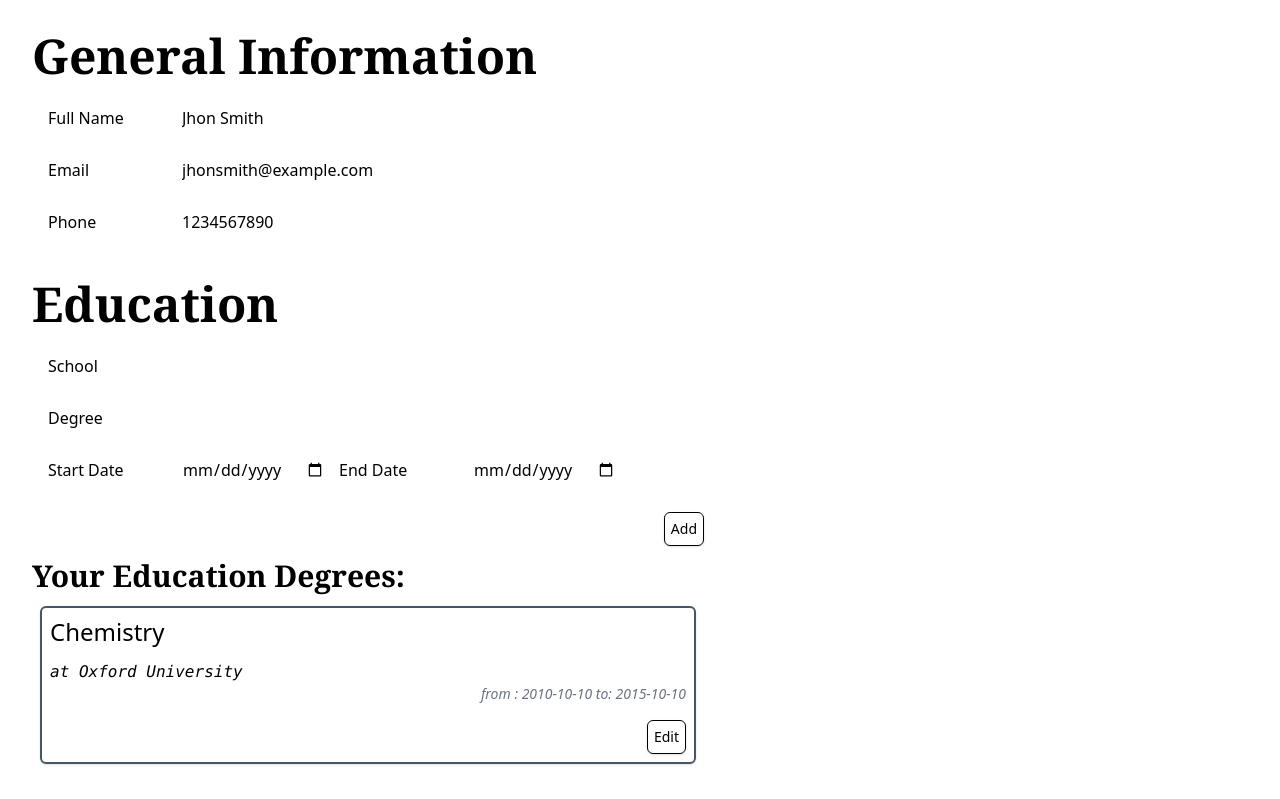
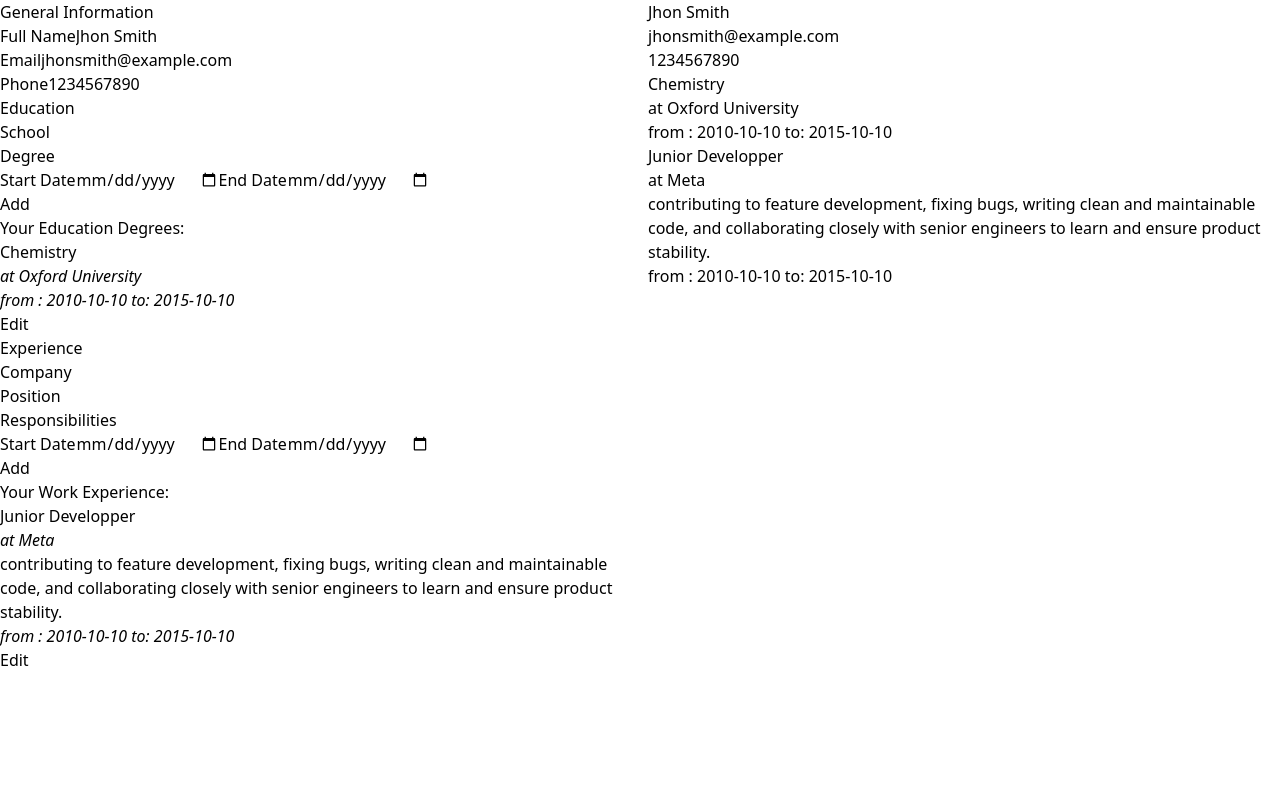
Before and after one commit to Edios44/cv-app, a React (Vite) app: page / in a window 1280 px wide. Shown: the top 799 px of the page. Built offline with nearby package versions, Linux system fonts and the light colour scheme.

Commit message:
removed tailwind styles

```diff
--- a/src/App.jsx
+++ b/src/App.jsx
@@ -118,7 +118,7 @@ export default function App() {
   }
 
   return (
-    <>
+    <div className="flex gap-4">
       <EducationContext.Provider
         value={{
           setFullName,
@@ -135,9 +135,9 @@ export default function App() {
           editExperience,
         }}
       >
-        <Input />
+        <Input className="bg-red-500" />
         <Output />
       </EducationContext.Provider>
-    </>
+    </div>
   );
 }
--- a/src/input.jsx
+++ b/src/input.jsx
@@ -1,50 +1,40 @@
 import { useState } from "react";
 import { EducationContext } from "./App";
 import { useContext } from "react";
-import { use } from "react";
 
 //Input Section
-function GeneralInformationForm({ style }) {
+function GeneralInformationForm() {
   const values = useContext(EducationContext);
   return (
     <>
       <form>
-        <h1 className={style.classH1}>General Information</h1>
-        <ul className={style.classUL}>
-          <li className={style.classLi}>
-            <label htmlFor="fullName" className={style.classLabel}>
-              Full Name
-            </label>
+        <h1>General Information</h1>
+        <ul>
+          <li>
+            <label htmlFor="fullName">Full Name</label>
             <input
               type="text"
               id="fullName"
               onChange={(e) => values.setFullName(e.target.value)}
               defaultValue={values.fullName}
-              className={style.classInput}
             />
           </li>
-          <li className={style.classLi}>
-            <label htmlFor="email" className={style.classLabel}>
-              Email
-            </label>
+          <li>
+            <label htmlFor="email">Email</label>
             <input
               type="email"
               id="email"
               onChange={(e) => values.setEmail(e.target.value)}
               defaultValue={values.email}
-              className={style.classInput}
             />
           </li>
-          <li className={style.classLi}>
-            <label htmlFor="phone" className={style.classLabel}>
-              Phone
-            </label>
+          <li>
+            <label htmlFor="phone">Phone</label>
             <input
               type="tel"
               id="phone"
               onChange={(e) => values.setPhone(e.target.value)}
               defaultValue={values.phone}
-              className={style.classInput}
             />
           </li>
         </ul>
@@ -52,92 +42,70 @@ function GeneralInformationForm({ style }) {
     </>
   );
 }
-function EducationForm({
-  educationHandler,
-  showForm,
-  id,
-  setShowForm,
-  edu,
-  style,
-}) {
+function EducationForm({ educationHandler, showForm, id, setShowForm, edu }) {
   return (
     <>
       <form onSubmit={(e) => educationHandler(e, setShowForm)} id={id}>
-        <h1 className={style.classH1}>Education</h1>
-        <ul className={style.classUL}>
-          <li className={style.classLi}>
-            <label htmlFor="school" className={style.classLabel}>
-              School
-            </label>
+        <h1>Education</h1>
+        <ul>
+          <li>
+            <label htmlFor="school">School</label>
             <input
               type="text"
               id="school"
               defaultValue={edu !== undefined ? edu.school : null}
-              className={style.classInput}
             />
           </li>
-          <li className={style.classLi}>
-            <label htmlFor="degree" className={style.classLabel}>
-              Degree
-            </label>
+          <li>
+            <label htmlFor="degree">Degree</label>
             <input
               type="text"
               id="degree"
               defaultValue={edu !== undefined ? edu.degree : null}
-              className={style.classInput}
             />
           </li>
-          <li className={style.classLi}>
-            <label htmlFor="educationStart" className={style.classLabel}>
-              Start Date
-            </label>
+          <li>
+            <label htmlFor="educationStart">Start Date</label>
             <input
               type="date"
               id="educationStart"
               defaultValue={edu !== undefined ? edu.educationStart : null}
-              className={style.classInput}
             />
-            <label htmlFor="educationEnd" className={style.classLabel}>
-              End Date
-            </label>
+            <label htmlFor="educationEnd">End Date</label>
             <input
               type="date"
               id="educationEnd"
               defaultValue={edu !== undefined ? edu.educationEnd : null}
-              className={style.classInput}
             />
           </li>
         </ul>
-        <div className="flex justify-end">
-          <button type="submit" className={style.classBtn}>
-            {showForm == null ? "Add" : "Edit"}
-          </button>
+        <div>
+          <button type="submit">{showForm == null ? "Add" : "Edit"}</button>
         </div>
       </form>
     </>
   );
 }
-function EducationPreview({ style, style2nd }) {
+function EducationPreview() {
   const [showForm, setShowForm] = useState(null);
   const values = useContext(EducationContext);
   const educationItems = values.education.map((edu) => (
-    <div key={edu.id} className={style.classContainerSecondary}>
-      <h2 className={style.classH3}>{edu.degree}</h2>
-      <div className="font-mono">
+    <div key={edu.id}>
+      <h2>{edu.degree}</h2>
+      <div>
         <i>at {edu.school}</i>
       </div>
-      <div className="text-sm text-gray-500 flex justify-end">
+      <div>
         <i>
           from : {edu.educationStart} to: {edu.educationEnd}
         </i>
       </div>
-      <div className="flex justify-end">
+      <div>
         <button
           id={edu.id}
           onClick={() =>
             showForm != edu.id ? setShowForm(edu.id) : setShowForm(null)
           }
-          className={style.classBtn}
         >
           Edit
         </button>
@@ -149,114 +117,92 @@ function EducationPreview({ style, style2nd }) {
           id={edu.id}
           setShowForm={setShowForm}
           edu={edu}
-          style={style2nd}
         />
       )}
     </div>
   ));
   return (
-    <div className="my-3">
-      <h2 className={style.classH2}>Your Education Degrees:</h2>
+    <div>
+      <h2>Your Education Degrees:</h2>
       {educationItems}
     </div>
   );
 }
-function ExperienceForm({
-  experienceHandler,
-  showForm,
-  id,
-  setShowForm,
-  exp,
-  style,
-}) {
+function ExperienceForm({ experienceHandler, showForm, id, setShowForm, exp }) {
   return (
     <>
       <form onSubmit={(e) => experienceHandler(e, setShowForm)} id={id}>
-        <h1 className={style.classH1}>Experience</h1>
-        <ul className={style.classUL}>
-          <li className={style.classLi}>
-            <label htmlFor="company" className={style.classLabel}>
-              Company
-            </label>
+        <h1>Experience</h1>
+        <ul>
+          <li>
+            <label htmlFor="company">Company</label>
             <input
               type="text"
               id="company"
               defaultValue={exp !== undefined ? exp.company : null}
-              className={style.classInput}
             />
           </li>
-          <li className={style.classLi}>
-            <label htmlFor="position" className={style.classLabel}>
-              Position
-            </label>
+          <li>
+            <label htmlFor="position">Position</label>
             <input
               type="text"
               id="position"
               defaultValue={exp !== undefined ? exp.position : null}
-              className={style.classInput}
             />
           </li>
-          <li className={style.classLi}>
-            <label htmlFor="responsibilities" className={style.classLabel}>
-              Responsibilities
-            </label>
+          <li>
+            <label htmlFor="responsibilities">Responsibilities</label>
             <input
               type="text"
               id="responsibilities"
               defaultValue={exp !== undefined ? exp.responsibilities : null}
-              className={style.classInput}
             />
           </li>
-          <li className={style.classLi}>
+          <li>
             <label htmlFor="experienceStart">Start Date</label>
             <input
               type="date"
               id="experienceStart"
               defaultValue={exp !== undefined ? exp.experienceStart : null}
-              className={style.classInput}
             />
-            <label htmlFor="experienceEnd" className={style.classLabel}>
+            <label htmlFor="experienceEnd" c>
               End Date
             </label>
             <input
               type="date"
               id="experienceEnd"
               defaultValue={exp !== undefined ? exp.experienceEnd : null}
-              className={style.classInput}
             />
           </li>
         </ul>
-        <div className="flex justify-end">
-          <button type="submit" className={style.classBtn}>
-            {showForm == null ? "Add" : "Edit"}
-          </button>
+        <div>
+          <button type="submit">{showForm == null ? "Add" : "Edit"}</button>
         </div>
       </form>
     </>
   );
 }
-function ExperiencePreview({ style, style2nd }) {
+function ExperiencePreview() {
   const [showForm, setShowForm] = useState(null);
   const values = useContext(EducationContext);
   const experienceItems = values.experience.map((exp) => (
-    <div key={exp.id} className={style.classContainerSecondary}>
-      <h3 className={style.classH3}>{exp.position}</h3>
-      <div className="font-mono my-2">
+    <div key={exp.id}>
+      <h3>{exp.position}</h3>
+      <div>
         <i>at {exp.company}</i>
       </div>
-      <p className="my-4 ml-2">{exp.responsibilities}</p>
-      <div className="text-sm text-gray-500 flex justify-end">
+      <p>{exp.responsibilities}</p>
+      <div>
         <i>
           from : {exp.experienceStart} to: {exp.experienceEnd}
         </i>
       </div>
-      <div className="flex justify-end">
+      <div>
         <button
           id={exp.id}
           onClick={() =>
             showForm != exp.id ? setShowForm(exp.id) : setShowForm(null)
           }
-          className={style.classBtn}
         >
           Edit
         </button>
@@ -268,87 +214,30 @@ function ExperiencePreview({ style, style2nd }) {
           id={exp.id}
           setShowForm={setShowForm}
           exp={exp}
-          style={style2nd}
         />
       )}
     </div>
   ));
   return (
-    <div className="my-3">
-      <h2 className={style.classH2}>Your Work Experience:</h2>
+    <div>
+      <h2>Your Work Experience:</h2>
       {experienceItems}
     </div>
   );
 }
 
-export default function Input({
-  setFullName,
-  setEmail,
-  setPhone,
-  name,
-  email,
-  phone,
-  education,
-  addEducation,
-  editEducation,
-  experience,
-  addExperience,
-  editExperience,
-}) {
-  const classContainerPrimary =
-    "m-4 border-1 border-gray-400 rounded-md p-3 shadow";
-  const classContainerSecondary =
-    "m-2 border-2 border-gray-600 rounded-md p-2 shadow";
-  const classH1 = "font-extrabold font-serif text-5xl mb-3";
-  const classH2 = "font-bold font-serif text-3xl mb-3";
-  const classH3 = "font-medium text-2xl mb-3 ";
-  const classUL = "flex flex-col";
-  const classLi = "m-2";
-  const classLabel = "font-medium mx-2 w-30 inline-block";
-  const classInput =
-    "focus:border-gray-500 focus:border-2 rounded-md p-1 outline-none border-2 border-transparent";
-  const classBtn =
-    "border-1 text-sm p-1.5 rounded-md cursor-pointer shadow mt-4";
-  const style_input = {
-    classContainerPrimary,
-    classH1,
-    classUL,
-    classLi,
-    classLabel,
-    classInput,
-    classBtn,
-  };
-  const style_preview = {
-    classContainerPrimary,
-    classContainerSecondary,
-    classH2,
-    classH3,
-    classBtn,
-  };
+export default function Input() {
   const values = useContext(EducationContext);
   return (
-    <div className="m-8 max-w-2xl">
-      <GeneralInformationForm style={style_input} />
-      <div className="my-8">
-        <EducationForm
-          educationHandler={values.addEducation}
-          style={style_input}
-        />
-        <EducationPreview
-          education={education}
-          editEducation={editEducation}
-          style={style_preview}
-          style2nd={style_input}
-        />
+    <div className="dark:bg-black dark:text-white">
+      <GeneralInformationForm />
+      <div>
+        <EducationForm educationHandler={values.addEducation} />
+        <EducationPreview />
       </div>
-      <div className="my-8">
-        <ExperienceForm experienceHandler={addExperience} style={style_input} />
-        <ExperiencePreview
-          experience={experience}
-          editExperience={editExperience}
-          style={style_preview}
-          style2nd={style_input}
-        />
+      <div>
+        <ExperienceForm />
+        <ExperiencePreview />
       </div>
     </div>
   );
--- a/src/output.jsx
+++ b/src/output.jsx
@@ -44,9 +44,9 @@ function CVContent() {
 
 export default function Output() {
   return (
-    <>
+    <div>
       <GeneralInformation />
       <CVContent />
-    </>
+    </div>
   );
 }
```
